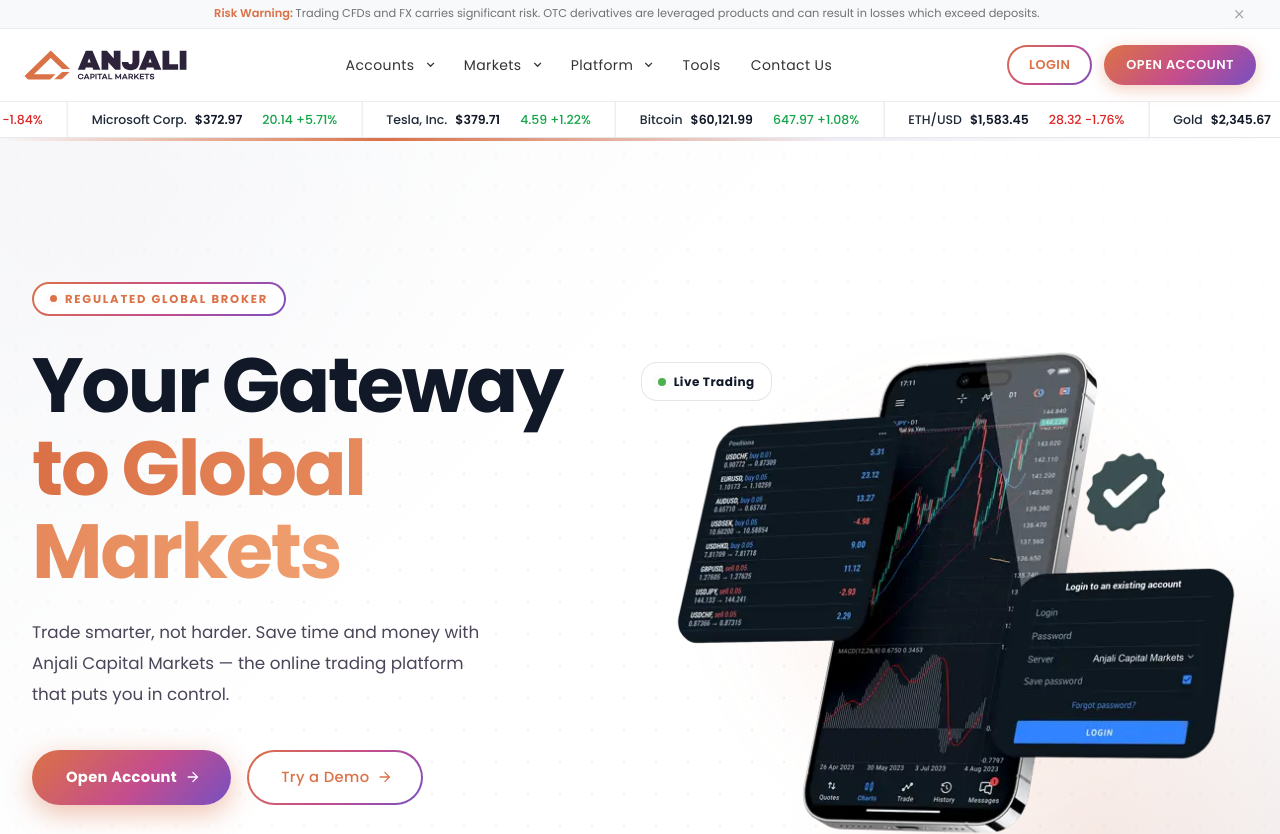
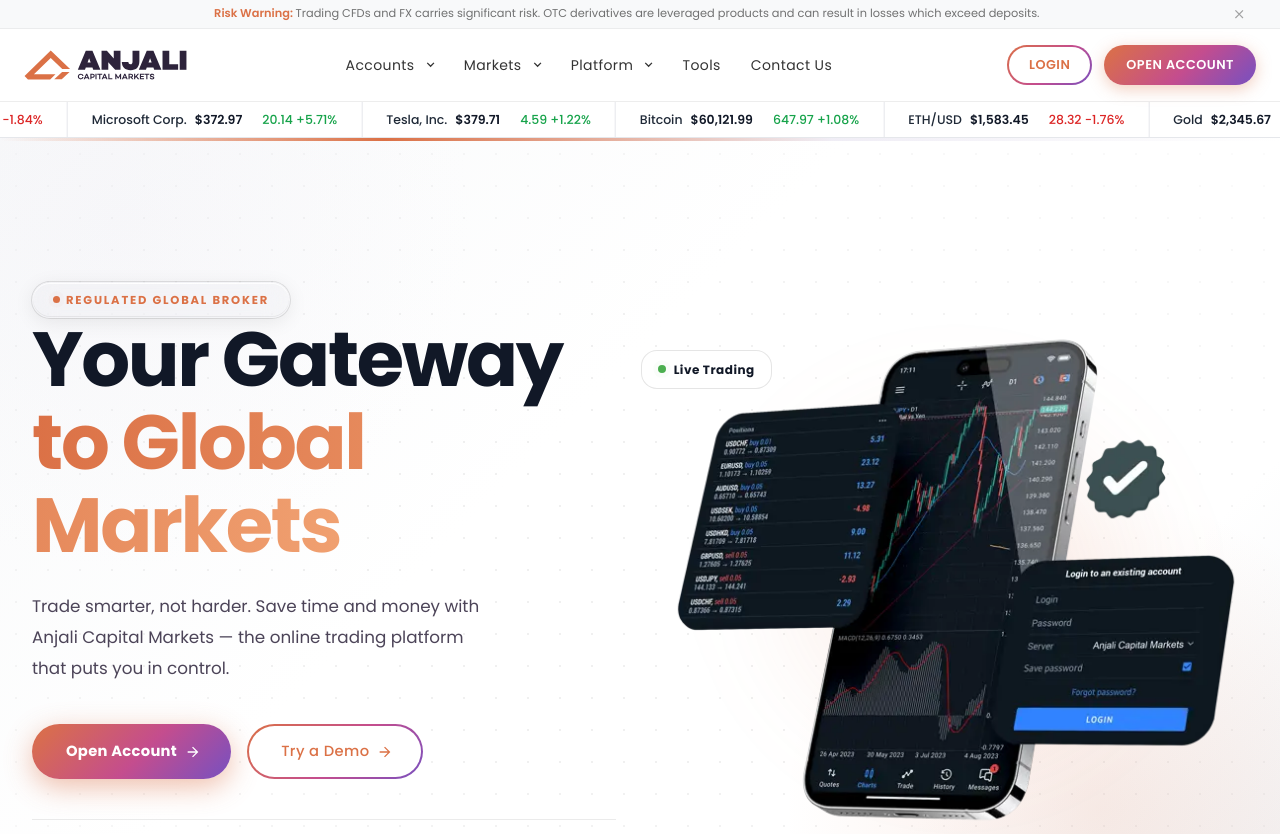
Before and after one commit to K-Uzma/anjali-capital-markets, a React (Vite) app: page / in a window 1280 px wide. Shown: the top 834 px of the page. Built offline with nearby package versions, Linux system fonts and the light colour scheme; some icons are missing.

Commit message:
theme changed p9

```diff
--- a/src/common/CustomCaption.jsx
+++ b/src/common/CustomCaption.jsx
@@ -1,11 +1,44 @@
 import { Box, Typography, alpha } from "@mui/material";
 import React from "react";
 import { ACM_COLORS } from "../theme";
+import { GlassButton } from "../components/glassButton/GlassButtonDemo";
+// import "../components/glassButton/GlassButton.css";
 
 const CustomCaption = ({ text = "Regulated Global Broker" }) => {
   return (
     <Box data-aos="fade-right">
-      <Box
+      <GlassButton size="default">
+        <Box
+          sx={{
+            width: 7,
+            height: 7,
+            borderRadius: "50%",
+            background: ACM_COLORS.orange,
+            boxShadow: `0 0 10px ${ACM_COLORS.orange}`,
+            animation: "heroPulse 2s ease infinite",
+            "@keyframes heroPulse": {
+              "0%,100%": {
+                boxShadow: `0 0 0 0 ${alpha(ACM_COLORS.orange, 0.5)}`,
+              },
+              "50%": {
+                boxShadow: `0 0 0 5px ${alpha(ACM_COLORS.orange, 0)}`,
+              },
+            },
+          }}
+        />
+        <Typography
+          sx={{
+            fontSize: "0.72rem",
+            fontWeight: 700,
+            color: ACM_COLORS.orange,
+            letterSpacing: 1.8,
+            textTransform: "uppercase",
+          }}
+        >
+          {text}
+        </Typography>
+      </GlassButton>
+      {/* <Box
         sx={{
           display: "inline-flex",
           alignItems: "center",
@@ -54,7 +87,7 @@ const CustomCaption = ({ text = "Regulated Global Broker" }) => {
         >
           {text}
         </Typography>
-      </Box>
+      </Box> */}
     </Box>
   );
 };
--- /dev/null
+++ b/src/components/glassButton/GlassButton.css
@@ -0,0 +1,263 @@
+/* ── Glass Button ─────────────────────────────────────────────── */
+
+.glass-btn {
+  position: relative;
+  display: inline-flex;
+  align-items: center;
+  justify-content: center;
+  overflow: hidden;
+  cursor: pointer;
+  user-select: none;
+  white-space: nowrap;
+  text-decoration: none;
+  outline: none;
+  border: none;
+  font-family: inherit;
+  font-weight: 500;
+  letter-spacing: 0.03em;
+
+  /* Frosted glass core — light-bg friendly */
+  background: rgba(255, 255, 255, 0.60);
+  backdrop-filter: blur(12px) saturate(1.6);
+  -webkit-backdrop-filter: blur(12px) saturate(1.6);
+
+  border-radius: 9999px;
+  border: 1px solid transparent;
+  background-clip: padding-box;
+
+  box-shadow:
+    0 0 0 1px rgba(0, 0, 0, 0.10),              /* outer rim */
+    inset 0 1px 0 rgba(255, 255, 255, 0.80),     /* top inner highlight */
+    inset 0 -1px 0 rgba(0, 0, 0, 0.06),          /* bottom inner shadow */
+    0 4px 20px rgba(0, 0, 0, 0.08);              /* ambient shadow */
+
+  color: rgba(30, 30, 30, 0.88);
+
+  transition:
+    background 0.25s ease,
+    box-shadow 0.25s ease,
+    transform 0.18s ease,
+    color 0.25s ease;
+}
+
+/* ── Shimmer sweep pseudo-element ─────────────────────────── */
+.glass-btn::before {
+  content: '';
+  position: absolute;
+  inset: 0;
+  background: linear-gradient(
+    105deg,
+    transparent 20%,
+    rgba(255, 255, 255, 0.55) 50%,
+    transparent 80%
+  );
+  transform: translateX(-100%) skewX(-10deg);
+  transition: transform 0.6s cubic-bezier(0.25, 0.46, 0.45, 0.94);
+  pointer-events: none;
+  border-radius: inherit;
+}
+
+/* ── Top inner glow line ──────────────────────────────────── */
+.glass-btn::after {
+  content: '';
+  position: absolute;
+  top: 0;
+  left: 12%;
+  right: 12%;
+  height: 1px;
+  background: linear-gradient(
+    90deg,
+    transparent 0%,
+    rgba(255, 255, 255, 0.75) 30%,
+    rgba(255, 255, 255, 1) 50%,
+    rgba(255, 255, 255, 0.75) 70%,
+    transparent 100%
+  );
+  border-radius: 9999px;
+  pointer-events: none;
+  transition: background 0.25s ease;
+}
+
+/* ── Hover state — light orange effect ────────────────────── */
+.glass-btn:hover {
+  background: rgba(255, 140, 50, 0.10);
+  box-shadow:
+    0 0 0 1px rgba(255, 140, 50, 0.30),
+    inset 0 1px 0 rgba(255, 255, 255, 0.85),
+    inset 0 -1px 0 rgba(200, 80, 0, 0.08),
+    0 6px 28px rgba(255, 120, 30, 0.14);
+  transform: translateY(-1px);
+  color: rgba(180, 70, 0, 0.90);
+}
+
+.glass-btn:hover::after {
+  background: linear-gradient(
+    90deg,
+    transparent 0%,
+    rgba(255, 180, 100, 0.60) 30%,
+    rgba(255, 200, 130, 0.90) 50%,
+    rgba(255, 180, 100, 0.60) 70%,
+    transparent 100%
+  );
+}
+
+.glass-btn:hover::before {
+  transform: translateX(100%) skewX(-10deg);
+  background: linear-gradient(
+    105deg,
+    transparent 20%,
+    rgba(255, 200, 140, 0.50) 50%,
+    transparent 80%
+  );
+}
+
+/* ── Active / pressed ─────────────────────────────────────── */
+.glass-btn:active {
+  transform: translateY(0) scale(0.98);
+  background: rgba(255, 140, 50, 0.14);
+  color: rgba(160, 60, 0, 0.92);
+  box-shadow:
+    0 0 0 1px rgba(255, 140, 50, 0.22),
+    inset 0 1px 0 rgba(255, 255, 255, 0.70),
+    inset 0 -1px 0 rgba(200, 80, 0, 0.10),
+    0 2px 8px rgba(255, 120, 30, 0.10);
+}
+
+/* ── Size variants ────────────────────────────────────────── */
+.glass-btn--sm {
+  height: 32px;
+  padding: 0 14px;
+  font-size: 12px;
+  gap: 5px;
+}
+
+.glass-btn--default {
+  height: 36px;
+  padding: 0 20px;
+  font-size: 14px;
+  gap: 6px;
+  background: #00000005;
+}
+
+.glass-btn--lg {
+  height: 48px;
+  padding: 0 28px;
+  font-size: 16px;
+  gap: 8px;
+}
+
+.glass-btn--icon {
+  height: 40px;
+  width: 40px;
+  padding: 0;
+  font-size: 14px;
+}
+
+/* ── Content wrapper (keeps z-index above pseudo-elements) ── */
+.glass-btn__content {
+  position: relative;
+  z-index: 1;
+  display: inline-flex;
+  align-items: center;
+  gap: inherit;
+  color: inherit;
+}
+
+/* ── Branded variant (green, for use on white/light headers) ─ */
+.glass-btn--branded {
+  background: rgba(127, 156, 144, 0.12);
+  color: #3d6b5e;
+  box-shadow:
+    0 0 0 1px rgba(127, 156, 144, 0.35),
+    inset 0 1px 0 rgba(255, 255, 255, 0.55),
+    inset 0 -1px 0 rgba(63, 110, 95, 0.15),
+    0 4px 16px rgba(127, 156, 144, 0.15);
+}
+
+.glass-btn--branded::after {
+  background: linear-gradient(
+    90deg,
+    transparent 0%,
+    rgba(255, 255, 255, 0.8) 30%,
+    rgba(255, 255, 255, 1) 50%,
+    rgba(255, 255, 255, 0.8) 70%,
+    transparent 100%
+  );
+}
+
+.glass-btn--branded:hover {
+  background: rgba(127, 156, 144, 0.20);
+  color: #2e5549;
+  box-shadow:
+    0 0 0 1px rgba(127, 156, 144, 0.55),
+    inset 0 1px 0 rgba(255, 255, 255, 0.65),
+    inset 0 -1px 0 rgba(63, 110, 95, 0.18),
+    0 6px 24px rgba(127, 156, 144, 0.25);
+}
+
+.glass-btn--branded::before {
+  background: linear-gradient(
+    105deg,
+    transparent 20%,
+    rgba(255, 255, 255, 0.55) 50%,
+    transparent 80%
+  );
+}
+
+/* ── Hero banner centered overlay ────────────────────────── */
+.hero-glass-cta {
+  position: absolute;
+  inset: 0;
+  display: flex;
+  align-items: center;
+  justify-content: center;
+  pointer-events: none;
+  z-index: 2;
+}
+
+.hero-glass-cta .glass-btn {
+  pointer-events: all;
+  font-size: 15px;
+  letter-spacing: 0.08em;
+  text-transform: uppercase;
+  padding: 0 36px;
+  height: 52px;
+}
+
+/* ── Demo container ───────────────────────────────────────── */
+.glass-btn-demo {
+  position: relative;
+  display: flex;
+  flex-direction: column;
+  align-items: center;
+  justify-content: center;
+  gap: 24px;
+  width: 100%;
+  min-height: 100vh;
+  background: #0f1117;
+  padding: 40px;
+  overflow: hidden;
+}
+
+/* Dotted grid background */
+.glass-btn-demo__dots {
+  position: absolute;
+  inset: 0;
+  background-image: radial-gradient(
+    circle,
+    rgba(255, 255, 255, 0.18) 1px,
+    transparent 1px
+  );
+  background-size: 28px 28px;
+  pointer-events: none;
+}
+
+.glass-btn-demo__row {
+  display: flex;
+  flex-wrap: wrap;
+  align-items: center;
+  justify-content: center;
+  gap: 20px;
+  position: relative;
+  z-index: 1;
+}
--- /dev/null
+++ b/src/components/glassButton/GlassButtonDemo.jsx
@@ -0,0 +1,51 @@
+import "./GlassButton.css";
+
+const ZapIcon = () => (
+  <svg
+    xmlns="http://www.w3.org/2000/svg"
+    width="18"
+    height="18"
+    viewBox="0 0 24 24"
+    fill="none"
+    stroke="currentColor"
+    strokeWidth="2"
+    strokeLinecap="round"
+    strokeLinejoin="round"
+  >
+    <polygon points="13 2 3 14 12 14 11 22 21 10 12 10 13 2" />
+  </svg>
+);
+
+export const GlassButton = ({ children, size = "default", className = "", onClick, type = "button" }) => {
+  const sizeClass = `glass-btn--${size}`;
+  return (
+    <button
+      type={type}
+      className={`glass-btn ${sizeClass} ${className}`}
+      onClick={onClick}
+    >
+      <span className="glass-btn__content">{children}</span>
+    </button>
+  );
+};
+
+const GlassButtonDemo = () => {
+  return (
+    <div className="glass-btn-demo">
+      <div className="glass-btn-demo__dots" />
+      <div className="glass-btn-demo__row">
+        <GlassButton size="sm">Small</GlassButton>
+        <GlassButton size="default">
+          <span>Generate</span>
+          <ZapIcon />
+        </GlassButton>
+        <GlassButton size="lg">Submit</GlassButton>
+        <GlassButton size="icon">
+          <ZapIcon />
+        </GlassButton>
+      </div>
+    </div>
+  );
+};
+
+export default GlassButtonDemo;
```
